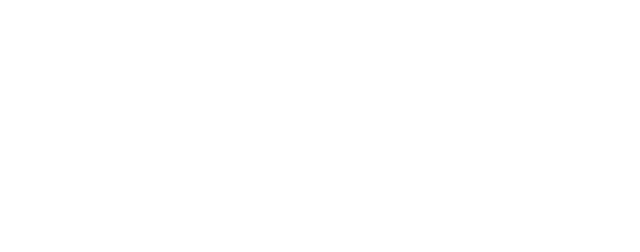
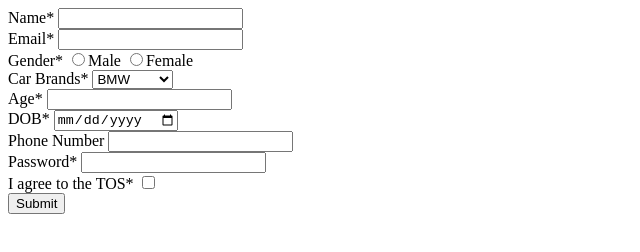
Before and after one commit to acciojob/signup-form-car-RviRnjan, a website: page main.html in a window 1280 px wide. Shown: the whole page, without its empty margins (0-640 px from the left). Drawn offline with Linux system fonts and the light colour scheme.

Commit message:
created a submission

```diff
--- a/main.html
+++ b/main.html
@@ -7,7 +7,43 @@
 </head>
 
 <body>
-	<!-- the entire body must be written by student -->
+	<form method="post" target="_blank">
+
+		<div><label for = "name">Name*</label>
+		<input type="text" id="name"required></div>
+		<div><label for = "email">Email*</label>
+		<input type="text"required id="email"></div>
+		<div>
+			<label for="gender">Gender*</label>
+
+			<input type= "radio" id= "gender" name="gender" required>Male
+			<input type= "radio" id= "gender" name="gender" required>Female
+		</div>
+
+		<div><label for="cars">Car Brands*</label>
+		<select id="cars" required>
+			<option value="bmw">BMW</option>
+			<option value="audi">Audi</option>
+			<option value="mercedez">Marcedez</option></select></div>
+		<div><label for="age"> Age*</label>
+			<input type="number"required min="0" id="age">
+		</div>
+		<div><label for="dob">DOB*</label>
+			<input type="date"required id="dob">
+		</div>
+		<div><label for="phone">Phone Number</label>
+			 <input type="text" id="phone" "></div>
+		<div><label for="password">Password*</label>
+			<input type="password" required id="password">
+		</div>
+		<label for="checkbox"> I agree to the TOS*</label>
+		  <input type="checkbox" id="checkbox" value=" I agree to the TOS" required>
+
+		<div>
+			<button type="submit" value="Submit">Submit
+		</div>
+	</form>
+		<!-- the entire body must be written by student -->
     <script type="text/javascript" src="./script.js">
 </script>
 
```
